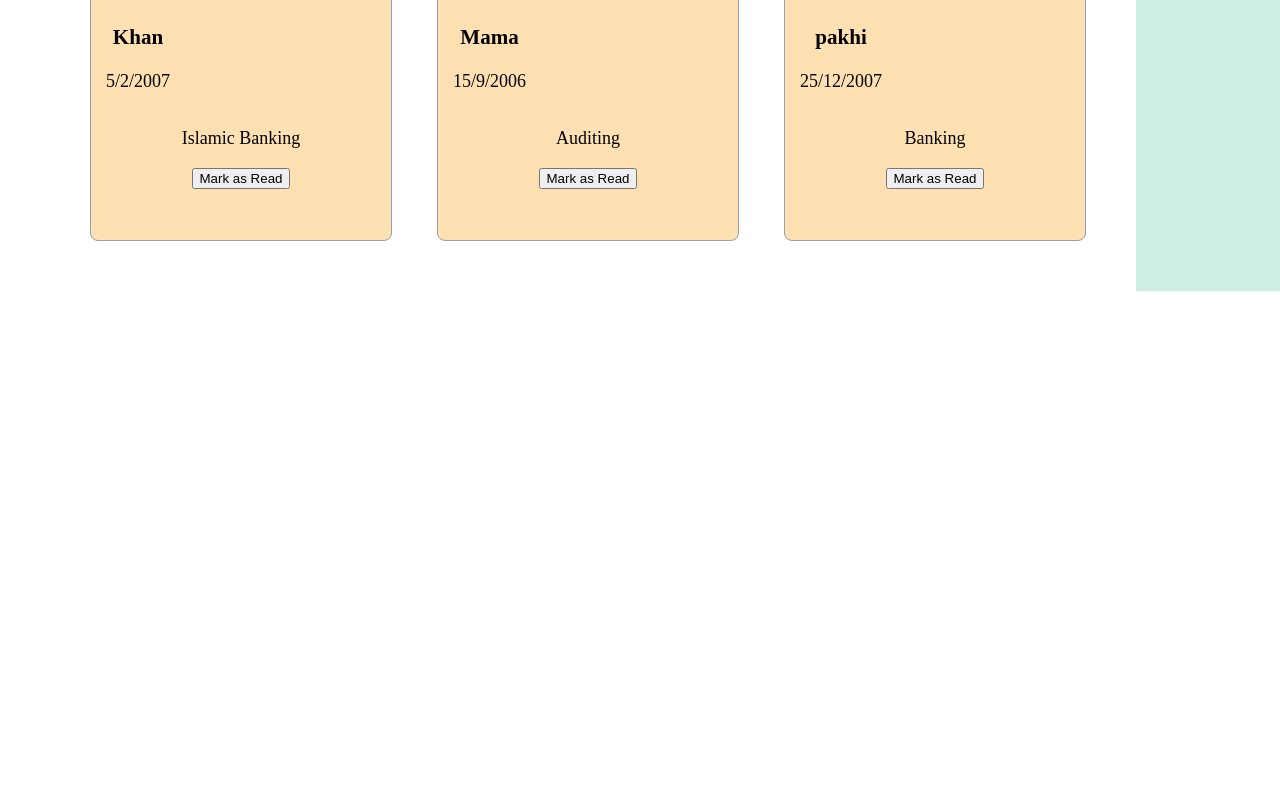
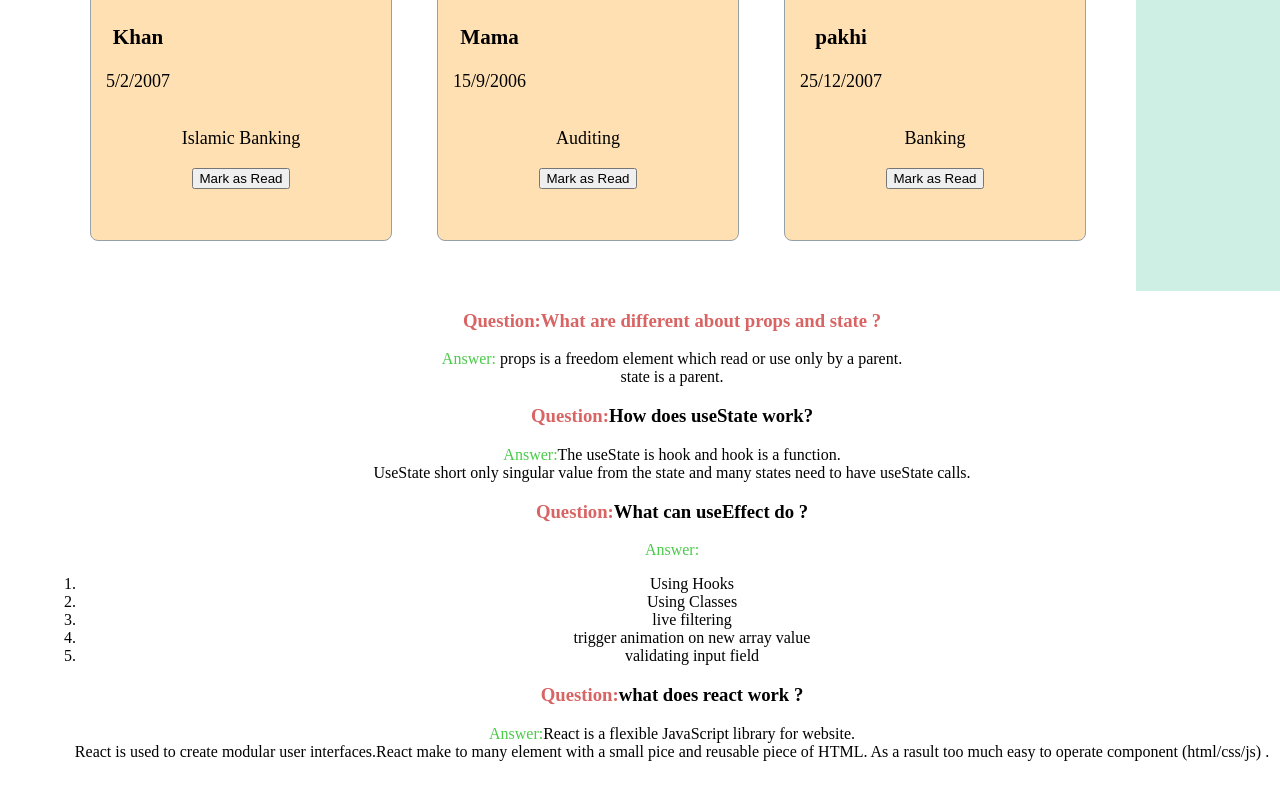
Before and after one commit to shawon33/knowledge-cafe, a React (Vite) app: page / in a window 1280 px wide. Shown: the part 1198-1998 px from the top of the page. Before the commit the page ends 1529 px from the top, so only its background shows below. Built offline with nearby package versions, Linux system fonts and the light colour scheme.

Commit message:
Answer is update

```diff
--- a/src/App.jsx
+++ b/src/App.jsx
@@ -4,18 +4,17 @@ import viteLogo from '/vite.svg'
 import './App.css'
 import Header from './Component/Header/Header'
 import Body from './Component/Body/Body'
+import Answer from './Component/Question/Answer'
 
 function App() {
   const [count, setCount] = useState(0)
 
   return (
     <div className="App">
-      <div>
-          <Header></Header>
-      </div>
-      <div>
+
+        <Header></Header>
         <Body></Body>
-      </div>
+        <Answer></Answer>
 
     </div>
   )
--- a/src/Component/Body/Body.jsx
+++ b/src/Component/Body/Body.jsx
@@ -26,6 +26,7 @@ const Body = () => {
     }
 
     return (
+        <>
            <div className='shop-container'>
               <div className="products-container">
                {
@@ -40,6 +41,8 @@ const Body = () => {
                 <Cart cart={cart}></Cart>
               </div>
             </div>
+
+        </>
     );
 };
 
--- /dev/null
+++ b/src/Component/Question/Answer.css
@@ -0,0 +1,9 @@
+.question{
+    color: rgb(216, 100, 100);
+}
+.answer{
+    color: rgb(74, 203, 74);
+}
+.question-paper{
+    margin: auto;
+}
--- /dev/null
+++ b/src/Component/Question/Answer.jsx
@@ -0,0 +1,41 @@
+import './Answer.css';
+import React from 'react';
+
+const Answer = () => {
+    return (
+        <div className='question-paper'>
+           <div>
+              <h3 className='question'><span>Question:</span>What are different about props and state ?</h3>
+              <p><span className='answer'>Answer:</span> props is a freedom element which read or use only by a parent. <br />
+                 state is a parent.
+             </p>
+           </div>
+           <div>
+              <h3><span className='question'> Question:</span>How does useState work?</h3>
+              <p><span className='answer'>Answer:</span>The useState is hook and hook is a function.<br/>
+                UseState short only singular value from the state and  many states need to have useState calls.
+               </p>
+           </div>
+           <div>
+              <h3><span className='question'> Question:</span>What can useEffect do ?</h3>
+              <p><span className='answer'>Answer:</span>
+                 <ol>
+                     <li> Using Hooks</li>
+                     <li>Using Classes</li>
+                     <li> live filtering</li>
+                     <li> trigger animation on new array value</li>
+                     <li>validating input field</li>
+                 </ol>
+              </p>
+           </div>
+           <div>
+              <h3><span className='question'> Question:</span>what does react work ?</h3>
+              <p><span className='answer'>Answer:</span>React is a  flexible JavaScript library for website.<br/>
+                React is used to create modular user interfaces.React make to many element with a small pice and  reusable piece of HTML. As a rasult too much easy to operate component (html/css/js) .</p>
+           </div>
+
+        </div>
+    );
+};
+
+export default Answer;
```
Lines whose indentation alone changed are shown as unchanged.
